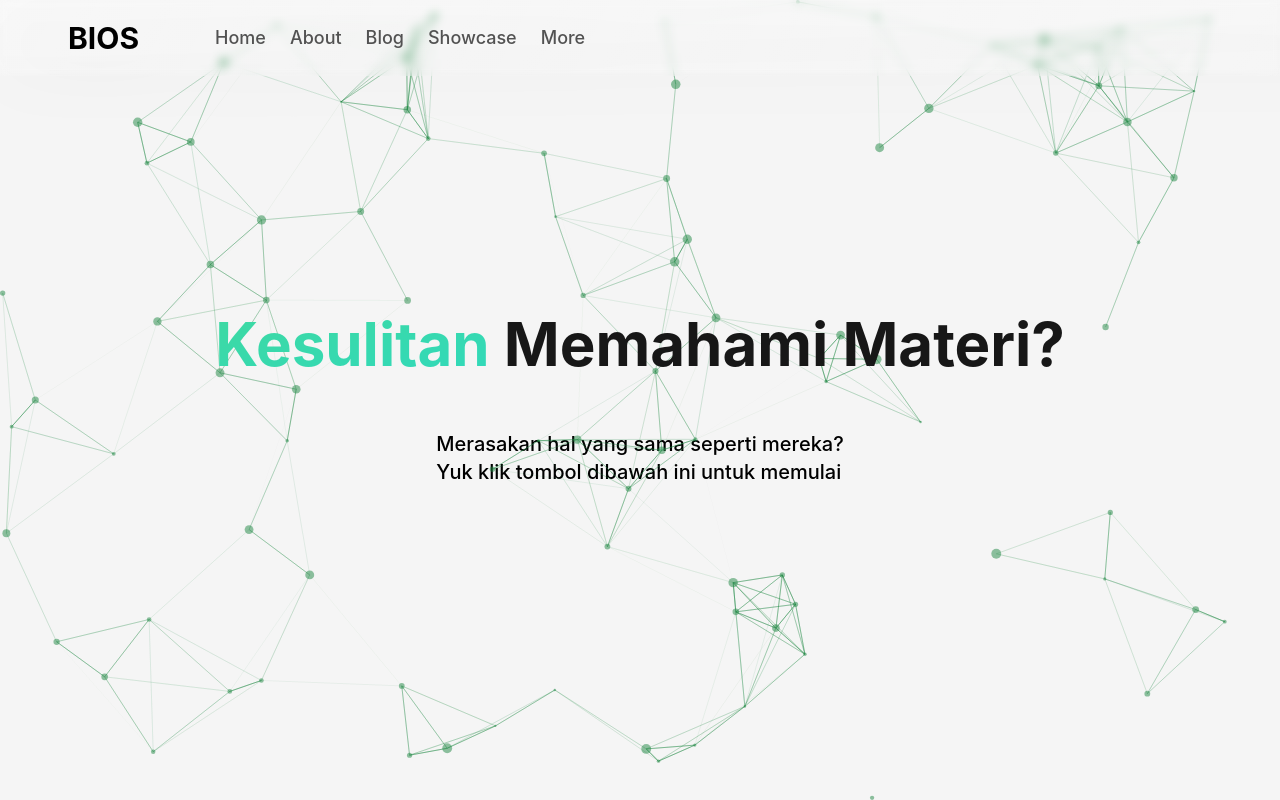
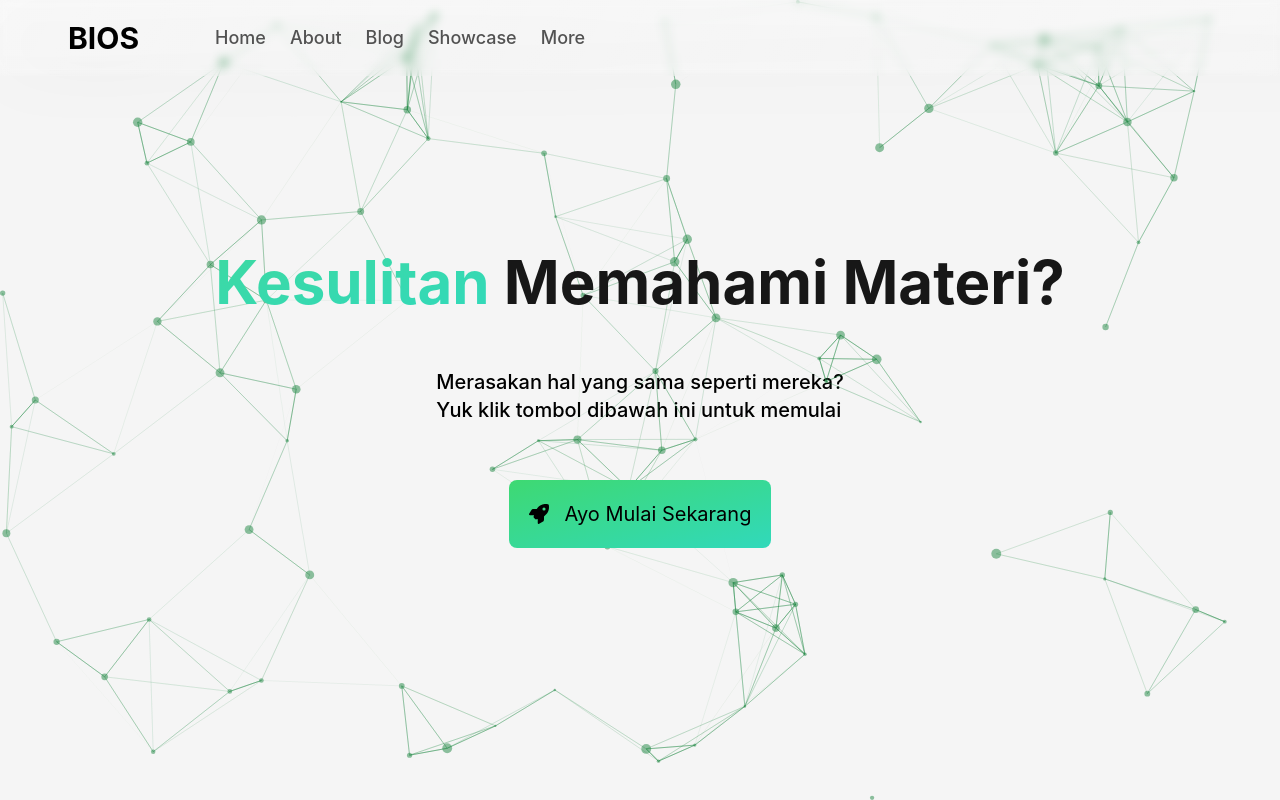
Before and after one commit to bios-bunda-mulia-university/himabios, a Next.js app: page / in a window 1280 px wide. Built offline with nearby package versions, Linux system fonts and the light colour scheme.

Commit message:
feat: add call to action button

```diff
--- a/components/body/hero.tsx
+++ b/components/body/hero.tsx
@@ -1,3 +1,5 @@
+import { faRocket } from "@fortawesome/free-solid-svg-icons"
+import { FontAwesomeIcon } from "@fortawesome/react-fontawesome"
 import { FC } from "react"
 
 const Hero: FC = () => {
@@ -11,6 +13,9 @@ const Hero: FC = () => {
                 <br />
                 Yuk klik tombol dibawah ini untuk memulai
             </p>
+            <button className="bg-gradient-to-br from-pastel-green to-turquoise z-10 font-inter text-xl space-x-4 p-5 rounded-lg">
+                <FontAwesomeIcon icon={faRocket} className="space-x-4" /><span>Ayo Mulai Sekarang</span>
+            </button>
         </main>
     )
 }
```
